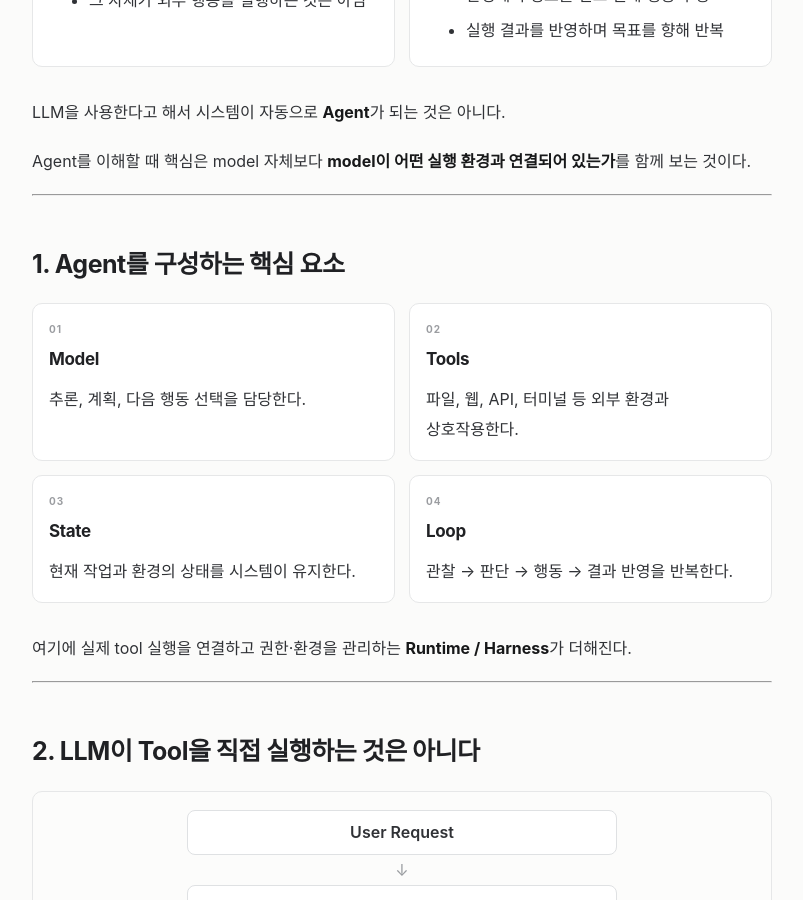
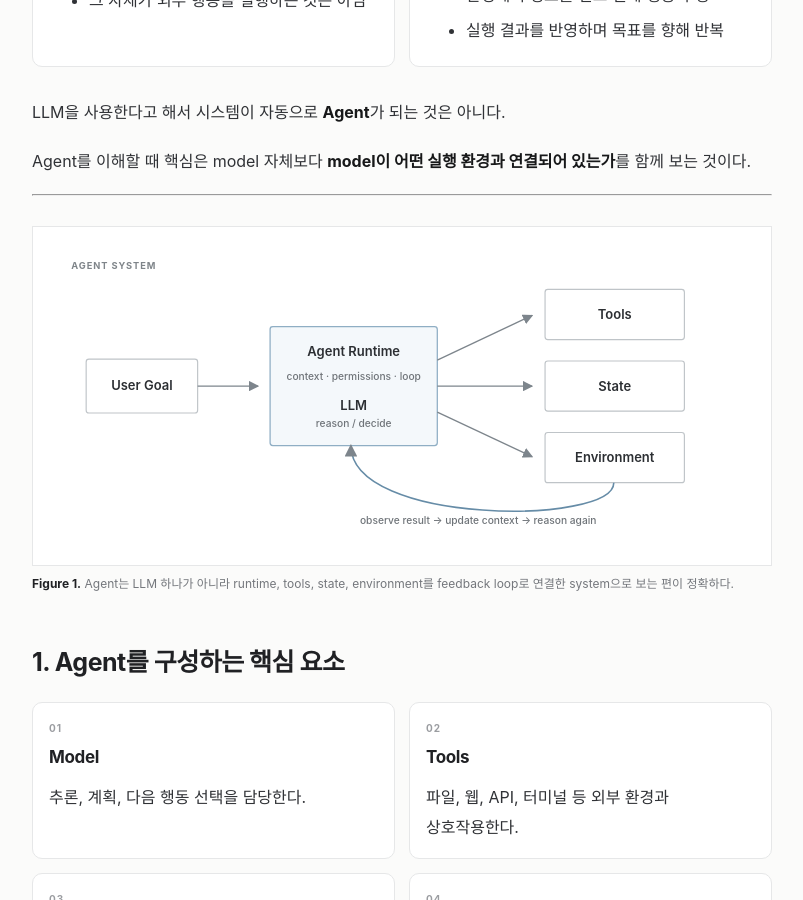
Before and after one commit to nayana224/nayana224.github.io, a Jekyll site: the page built from _notes/llm-agent-model-tools-state-loop.md, in a window 1280 px wide and 900 px high, scrolled down 745 px. Shown: the whole window, without its empty margins (238-1041 px from the left). Built offline with Jekyll 4.4.1, drawn with Linux system fonts in a browser that asks for light colours.

Commit message:
notes: add paper-style concept figure

```diff
--- a/_notes/llm-agent-model-tools-state-loop.md
+++ b/_notes/llm-agent-model-tools-state-loop.md
@@ -44,6 +44,32 @@
 Agent를 이해할 때 핵심은 model 자체보다 **model이 어떤 실행 환경과 연결되어 있는가**를 함께 보는 것이다.
 
 ---
+
+
+<!-- paper-figure:agent-runtime -->
+<figure class="paper-figure">
+ <div class="paper-figure-frame"><div class="paper-figure-canvas">
+ <svg viewBox="0 0 760 330" role="img" aria-label="LLM Agent runtime system diagram">
+  <defs><marker id="agA" markerWidth="8" markerHeight="8" refX="7" refY="4" orient="auto"><path d="M0,0 L8,4 L0,8 z" fill="#7d858c"/></marker></defs>
+  <text x="24" y="28" class="fig-kicker">AGENT SYSTEM</text>
+  <rect x="40" y="125" width="120" height="58" rx="3" class="fig-box"/><text x="100" y="154" class="fig-label">User Goal</text>
+  <path d="M160 154 L225 154" class="fig-arrow" marker-end="url(#agA)"/>
+  <rect x="238" y="90" width="180" height="128" rx="3" class="fig-box-accent"/>
+  <text x="328" y="118" class="fig-label">Agent Runtime</text>
+  <text x="328" y="148" class="fig-small">context · permissions · loop</text>
+  <text x="328" y="176" class="fig-label">LLM</text>
+  <text x="328" y="198" class="fig-small">reason / decide</text>
+  <path d="M418 126 L520 78" class="fig-arrow" marker-end="url(#agA)"/>
+  <path d="M418 154 L520 154" class="fig-arrow" marker-end="url(#agA)"/>
+  <path d="M418 182 L520 230" class="fig-arrow" marker-end="url(#agA)"/>
+  <rect x="534" y="50" width="150" height="54" rx="3" class="fig-box"/><text x="609" y="78" class="fig-label">Tools</text>
+  <rect x="534" y="127" width="150" height="54" rx="3" class="fig-box"/><text x="609" y="155" class="fig-label">State</text>
+  <rect x="534" y="204" width="150" height="54" rx="3" class="fig-box"/><text x="609" y="232" class="fig-label">Environment</text>
+  <path d="M608 258 C608 304, 325 304, 325 218" class="fig-arrow-accent" marker-end="url(#agA)"/>
+  <text x="462" y="302" class="fig-small">observe result → update context → reason again</text>
+ </svg></div></div>
+ <figcaption><strong>Figure 1.</strong> Agent는 LLM 하나가 아니라 runtime, tools, state, environment를 feedback loop로 연결한 system으로 보는 편이 정확하다.</figcaption>
+</figure>
 
 ## 1. Agent를 구성하는 핵심 요소
 
```
